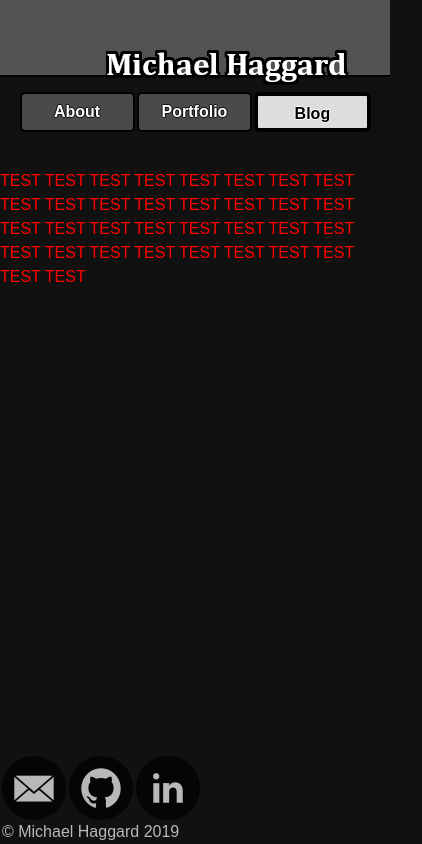
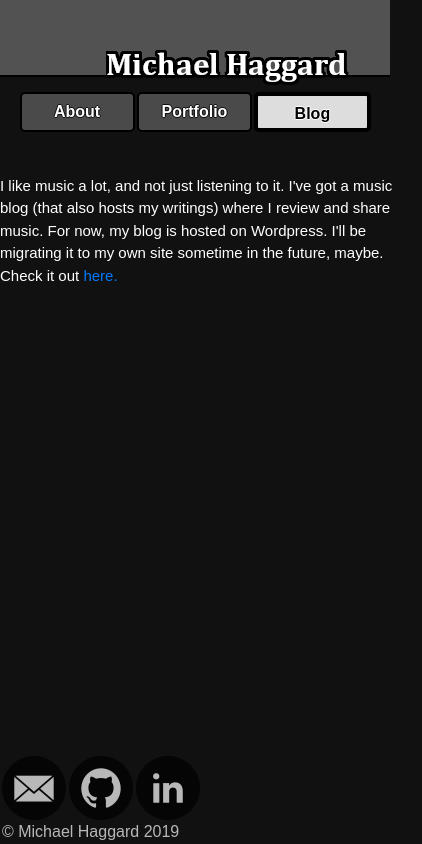
Before and after one commit to MichaelH94/Portfolio, a React (Create React App) app in the folder client/: page / in a window 390 px wide. Both pictures are taken after a click on the button "Blog". Shown: the whole page, 422 px wide, since content can reach past the window. Built offline with nearby package versions, Linux system fonts and the light colour scheme.

Commit message:
blog link

```diff
--- a/client/src/components/blog/blog.css
+++ b/client/src/components/blog/blog.css
@@ -1,3 +1,21 @@
 .Blog {
-    color: red;
+    width: 80vh;
+    height: 90vh;
+    margin: auto;
+    color: white;
+    display: flex;
+    font-size: 35px;
 }
+
+.Blog a {
+    text-decoration: none;
+}
+
+@media only screen and (max-width: 768px) {
+    .Blog {
+        width: 50vh;
+        height: 60vh;
+        padding-top: 6px;
+        font-size: 15px;
+    }
+}
--- a/client/src/components/blog/index.js
+++ b/client/src/components/blog/index.js
@@ -5,7 +5,9 @@ import './blog.css';
 class Blog extends Component {
     render() {
         return <div className="Blog">
-  TEST  TEST  TEST  TEST  TEST  TEST  TEST  TEST  TEST  TEST  TEST  TEST  TEST  TEST  TEST  TEST  TEST  TEST  TEST  TEST  TEST  TEST  TEST  TEST  TEST  TEST  TEST  TEST  TEST  TEST  TEST  TEST  TEST  TEST
+        <p>I like music a lot, and not just listening to it. I've got a music blog (that also hosts my writings) where I review and share music.
+        For now, my blog is hosted on Wordpress. I'll be migrating it to my own site sometime in the future, maybe. Check it out <a href="http://teamzxcv.com">here.</a></p>
+
         </div>
     }
 }
```
